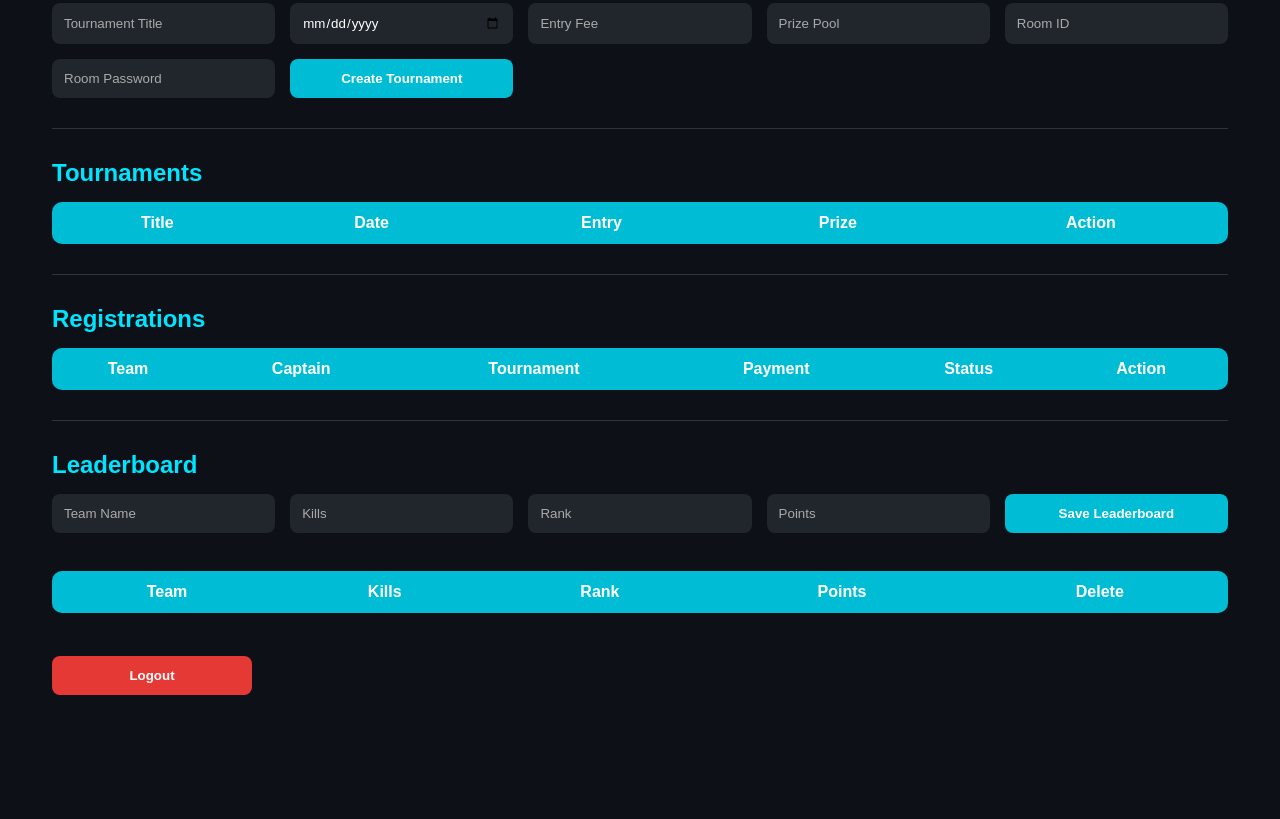
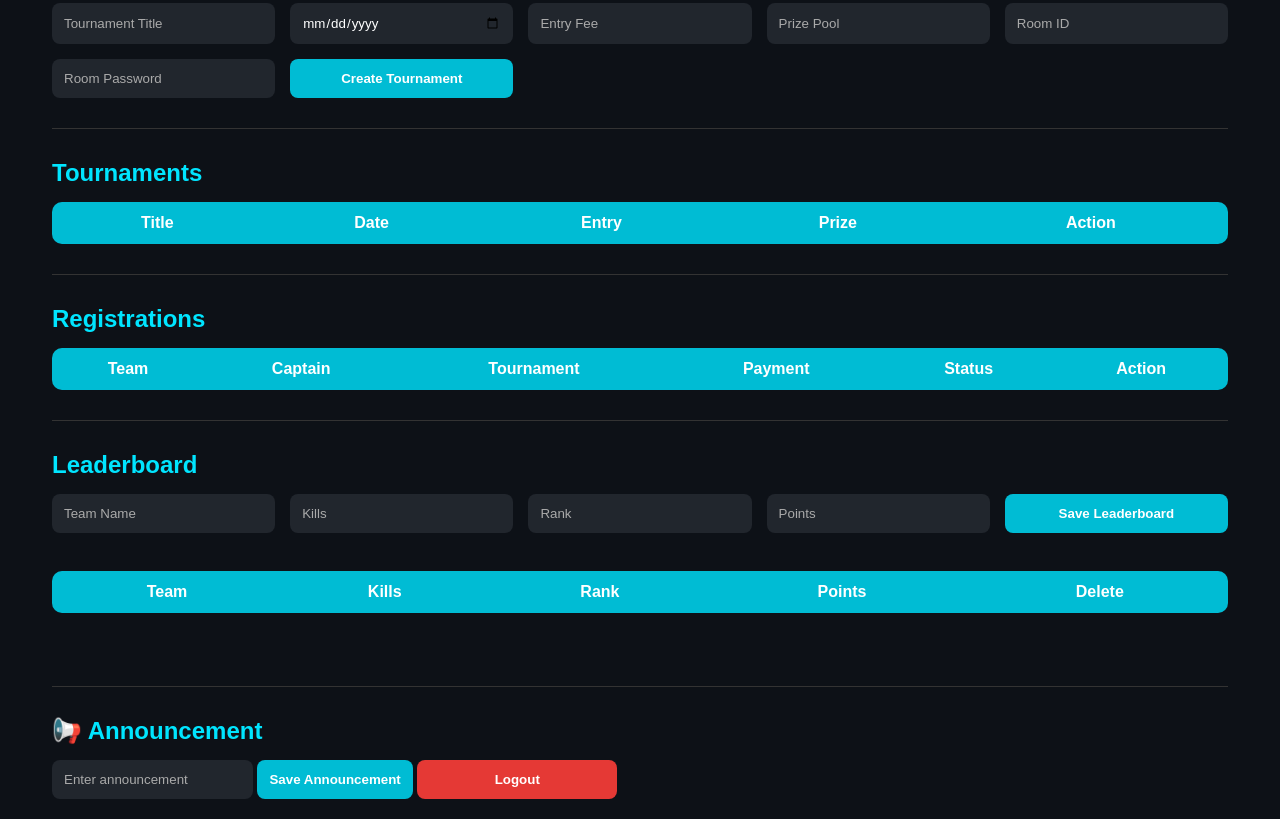
Before and after one commit to Ak56440/E_SPORT_AK, a plain HTML site: page admin.html in a window 1280 px wide. Shown: the part 449-1268 px from the top of the page. Before the commit the page ends 1164 px from the top, so only its background shows below. Drawn offline with Linux system fonts and the light colour scheme; no server answers.

Commit message:
Add announcement input and save button
Added input field and button for announcements.

```diff
--- a/admin.html
+++ b/admin.html
@@ -155,6 +155,18 @@ Save Leaderboard
 </table>
 
 <br>
+  <hr>
+
+<h2>📢 Announcement</h2>
+
+<input
+    type="text"
+    id="announcementInput"
+    placeholder="Enter announcement">
+
+<button id="saveAnnouncement">
+    Save Announcement
+</button>
 
 <button id="logoutBtn" class="logout">
 Logout
```
